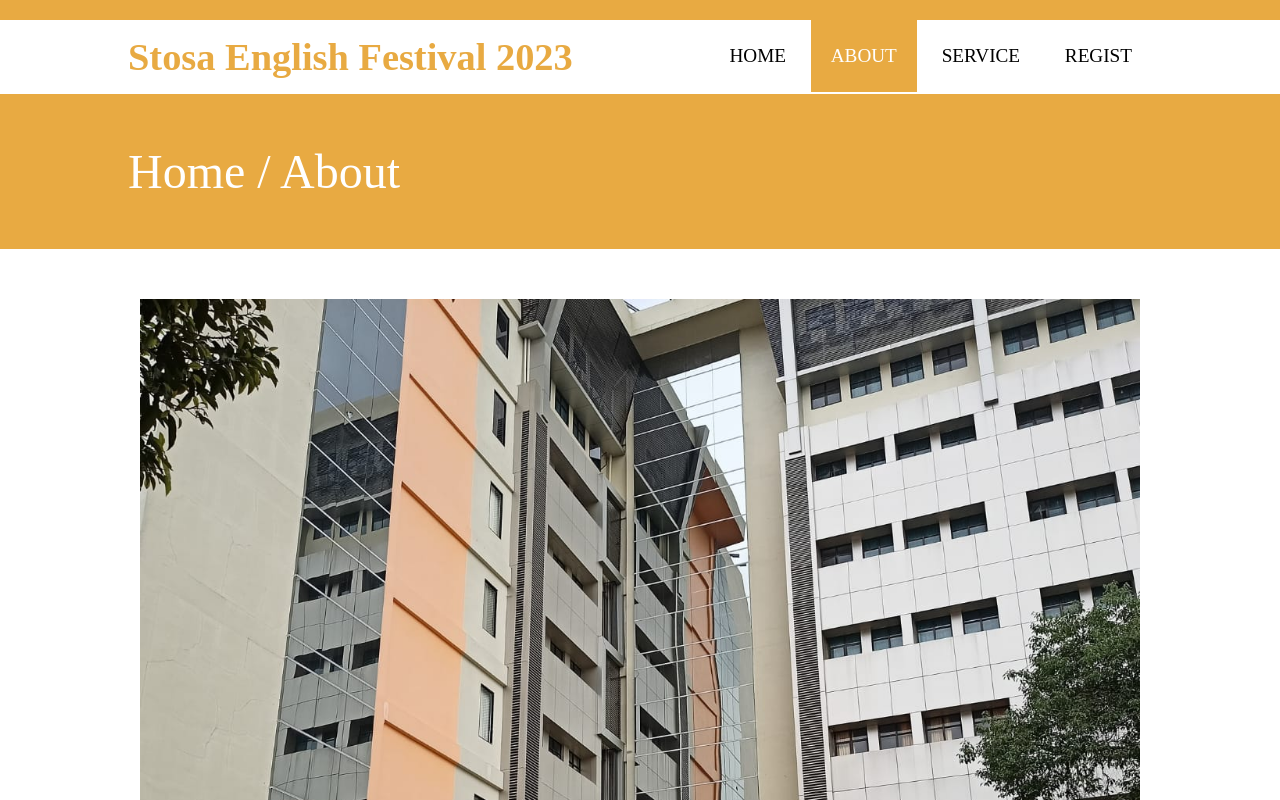
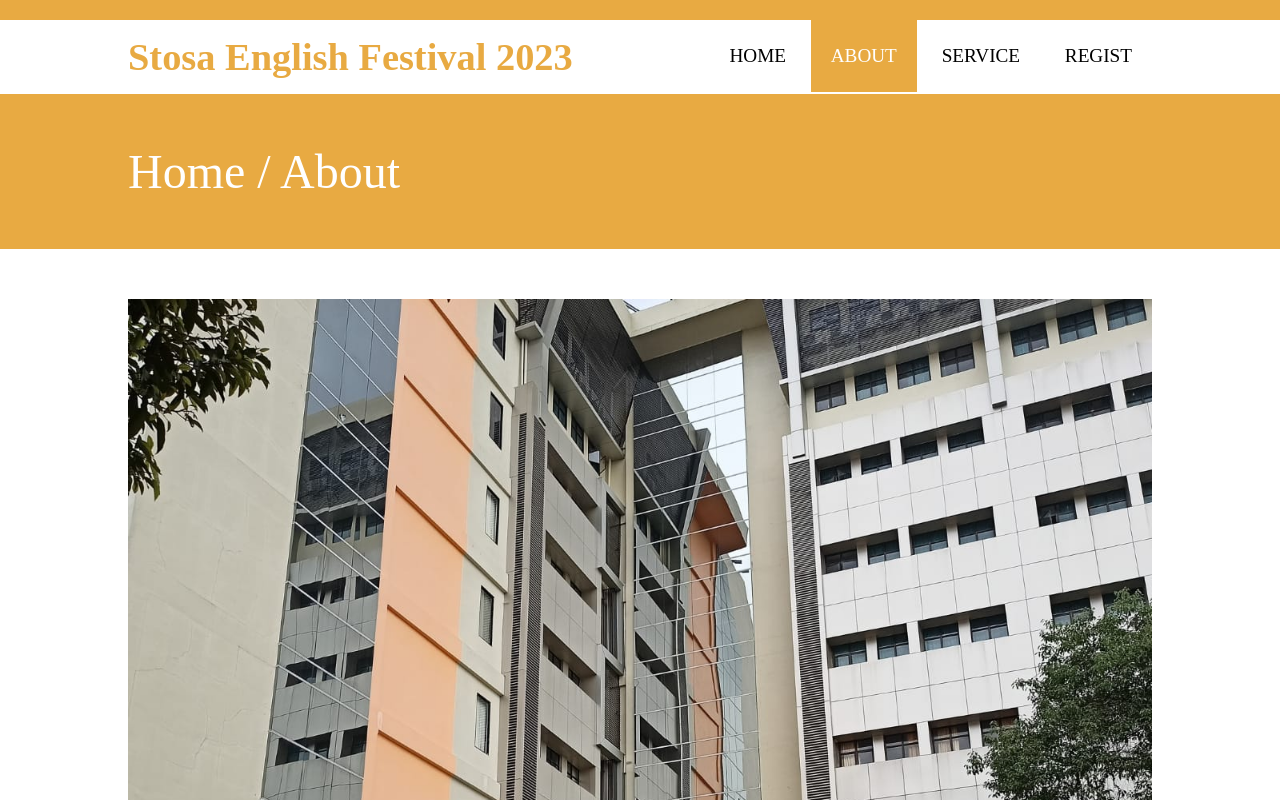
Before and after one commit to MichaelDpy/SEF, a plain HTML site: page about.html in a window 1280 px wide. Shown: the top 800 px of the page. Drawn offline with nearby package versions, Linux system fonts and the light colour scheme.

Commit message:
Update about.html

```diff
--- a/about.html
+++ b/about.html
@@ -41,7 +41,7 @@
 	<!-- about -->
 	<section class="about">
 		<div class="container" align="center">
-			<img src="gedung stosa.jpg" width="1000vw" height="1000vw">
+			<img src="gedung stosa.jpg" width="100%" height="100%">
 			<h3>ABOUT</h3>
 			<p>At Stosa English Festival, our goal is to provide a platform for individuals to showcase their English communication skills. We believe that proficiency in English is crucial for success in today's globalized world. Our team is dedicated to organizing a seamless event that will give participants the opportunity to challenge themselves and grow. Contact us at service tab to learn more!</p>
 			<div class="btn1">
```
